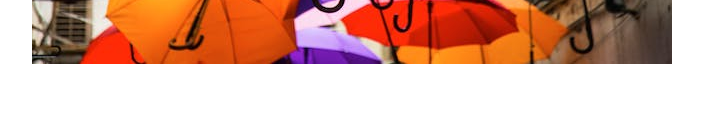
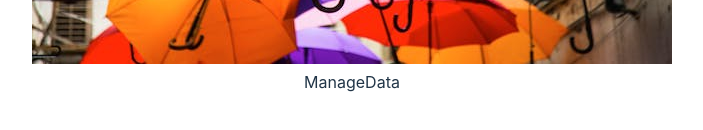
Before and after one commit to rafavanzele/REACT, a React (Vite) app in the folder 3_AVANCANDO_EM_REACT/avancando_em_react/: page / in a window 1280 px wide. Shown: the part 953-1083 px from the top of the page, without its empty margins (288-991 px from the left). Built offline with nearby package versions, Linux system fonts and the light colour scheme.

Commit message:
component > ManageData (incompleto)

```diff
--- a/3_AVANCANDO_EM_REACT/avancando_em_react/src/App.jsx
+++ b/3_AVANCANDO_EM_REACT/avancando_em_react/src/App.jsx
@@ -2,6 +2,7 @@ import { useState } from 'react'
 import './App.css'
 
 import Variosguardachuva from './assets/variosguardachuva.jpg'
+import ManageData from './components/ManageData'
 
 
 function App() {
@@ -25,6 +26,8 @@ function App() {
           <img src={Variosguardachuva} alt="varios guarda chuva" />
         </div>
 
+        <ManageData/>
+
       </div>
 
 
--- /dev/null
+++ b/3_AVANCANDO_EM_REACT/avancando_em_react/src/components/ManageData.jsx
@@ -0,0 +1,8 @@
+
+const ManageData = () => {
+  return (
+    <div>ManageData</div>
+  )
+}
+
+export default ManageData
```
